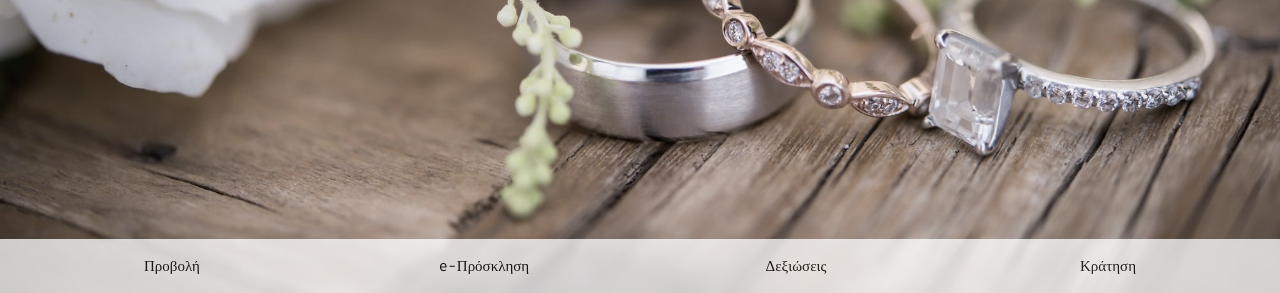
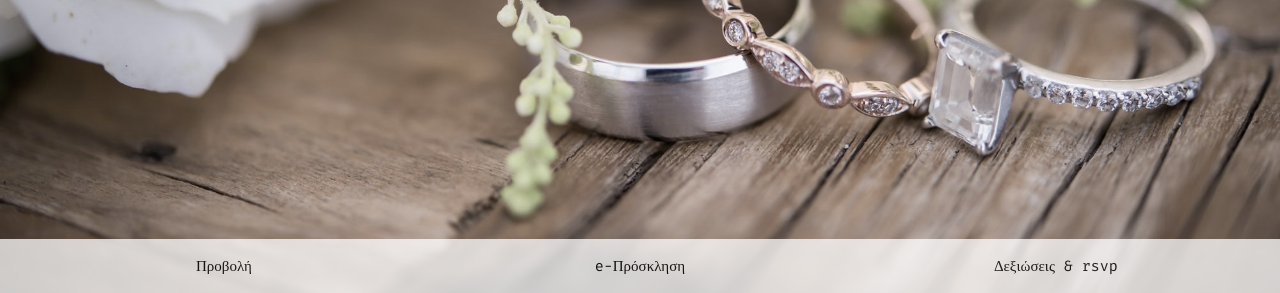
Before and after one commit to georgal/KK-Wedding, a plain HTML site: page index.html in a window 1280 px wide. Shown: the part 507-800 px from the top of the page. Drawn offline with nearby package versions, Linux system fonts and the light colour scheme.

Commit message:
Add files via upload

```diff
--- a/index.html
+++ b/index.html
@@ -53,10 +53,9 @@ p {line-height: 2}
 <!-- Navbar (sticky bottom) -->
 <div class="w3-bottom w3-hide-small">
   <div class="w3-bar w4bo w3-white w3-center w3-padding w3-opacity-min w3-hover-opacity-off">
-    <a href="#home" style="width:25%" class="w3-bar-item w3-button">Προβολή</a>
-    <a href="#us" style="width:25%" class="w3-bar-item w3-button">e-Πρόσκληση</a>
-    <a href="#wedding" style="width:25%" class="w3-bar-item w3-button">Δεξιώσεις</a>
-	<a href="#rsvp" style="width:25%" class="w3-bar-item w3-button">Κράτηση</a>
+    <a href="#home" style="width:33.33%" class="w3-bar-item w3-button">Προβολή</a>
+    <a href="#us" style="width:33.33%" class="w3-bar-item w3-button">e-Πρόσκληση</a>
+    <a href="#wedding" style="width:33.33%" class="w3-bar-item w3-button">Δεξιώσεις & rsvp</a>
   </div>
 </div>
 
```
